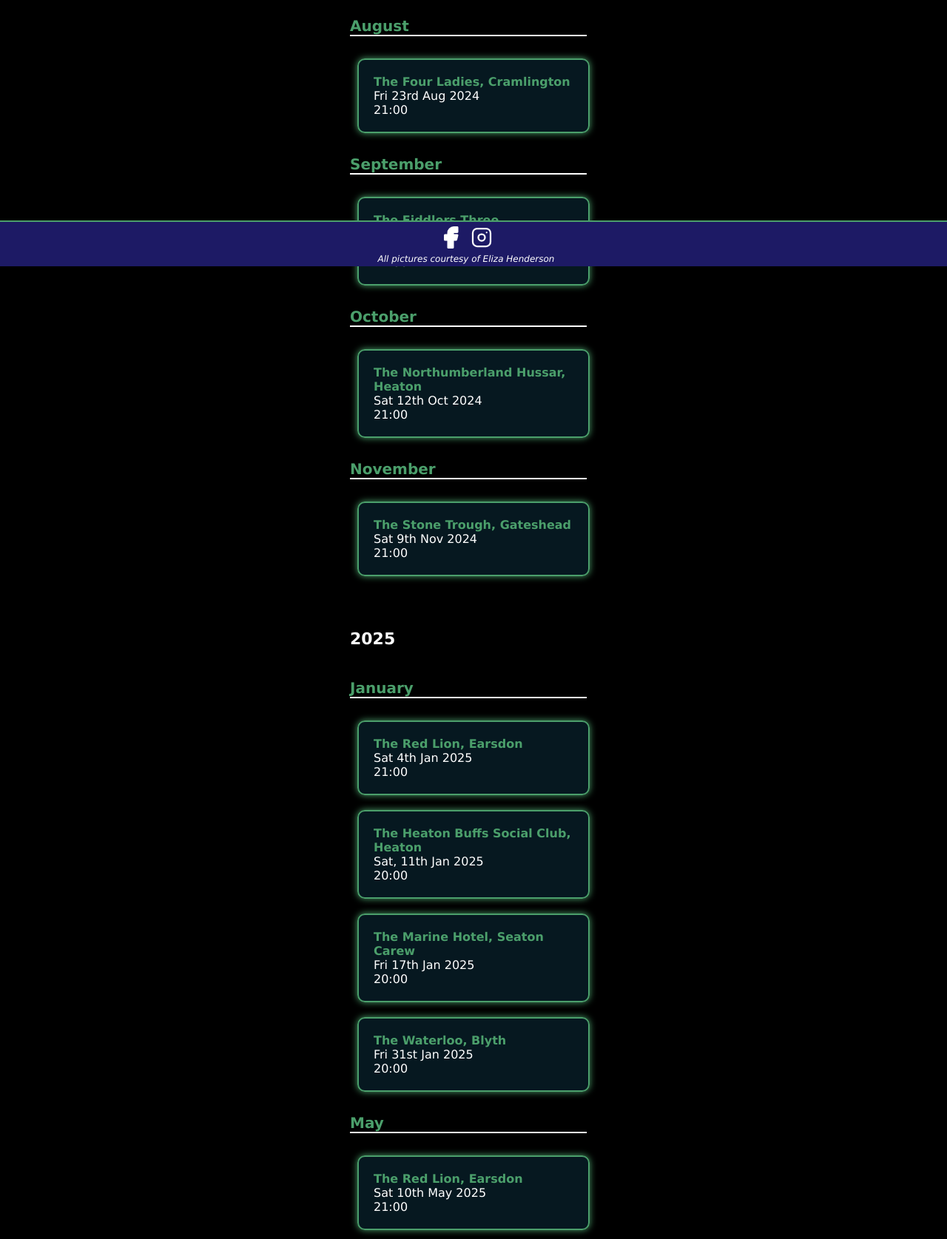
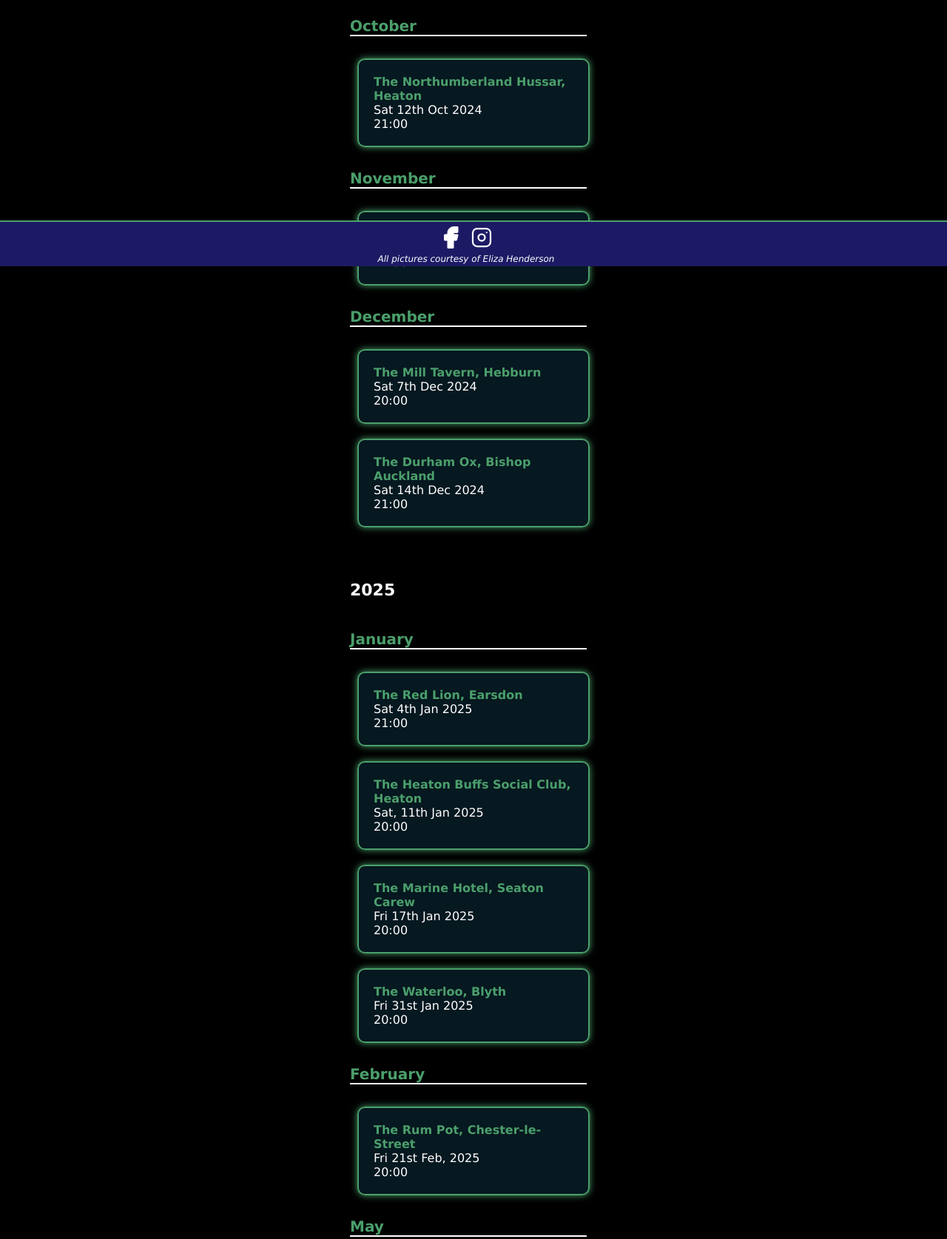
Before and after one commit to RossHGitHub/soundwalkBand, a website built with webpack: page dist/pages/gigs.html in a window 1280 px wide. Shown: the part 440-2115 px from the top of the page at 74% size. Built offline with nearby package versions, Linux system fonts and the light colour scheme.

Commit message:
updated gigs

```diff
--- a/dist/pages/gigs.html
+++ b/dist/pages/gigs.html
@@ -1,5 +1,6 @@
 <!DOCTYPE html>
 <html lang="en">
+
 <head>
   <meta charset="UTF-8">
   <meta name="viewport" content="width=device-width, initial-scale=1.0">
@@ -10,22 +11,19 @@
 <script async src="https://www.googletagmanager.com/gtag/js?id=G-RDE6M5FJC7"></script>
 <script>
   window.dataLayer = window.dataLayer || [];
-  function gtag(){dataLayer.push(arguments);}
+  function gtag() { dataLayer.push(arguments); }
   gtag('js', new Date());
 
   gtag('config', 'G-RDE6M5FJC7');
 </script>
 
 <body>
-    <script src="../main.js" defer ></script>
+  <script src="../main.js" defer></script>
 
 
   <div class="main">
     <div id="screenTop">
-    <img
-    id="mainLogo"
-    src="../img/soundwalkLogo1750.jpg"
-    alt="Soundwalk's logo">
+      <img id="mainLogo" src="../img/soundwalkLogo1750.jpg" alt="Soundwalk's logo">
 
       <nav>
         <a href="../index.html">Home</a>
@@ -38,21 +36,6 @@
     <h1>Upcoming Shows</h1>
     <section id="showsPage" role="region" aria-label="Upcoming Shows">
       <p class="showYear">2024</p>
-
-    <p class="showMonth">August</p>
-    <div id="gigItem">
-      <div class="venueHolder">The Four Ladies, Cramlington</div>
-      <div>Fri 23rd Aug 2024</div>
-      <div>21:00</div>
-    </div>
-
-    <p class="showMonth">September</p>
-
-    <div id="gigItem">
-      <div class="venueHolder">The Fiddlers Three, Gateshead</div>
-      <div>Sat 7th Sept 2024</div>
-      <div>21:00</div>
-    </div>
 
       <p class="showMonth">October</p>
 
@@ -67,6 +50,20 @@
       <div id="gigItem">
         <div class="venueHolder">The Stone Trough, Gateshead</div>
         <div>Sat 9th Nov 2024</div>
+        <div>21:00</div>
+      </div>
+
+      <p class="showMonth">December</p>
+
+      <div id="gigItem">
+        <div class="venueHolder">The Mill Tavern, Hebburn</div>
+        <div>Sat 7th Dec 2024</div>
+        <div>20:00</div>
+      </div>
+
+      <div id="gigItem">
+        <div class="venueHolder">The Durham Ox, Bishop Auckland</div>
+        <div>Sat 14th Dec 2024</div>
         <div>21:00</div>
       </div>
 
@@ -92,6 +89,12 @@
         <div>Fri 31st Jan 2025</div>
         <div>20:00</div>
       </div>
+      <p class="showMonth">February</p>
+      <div id="gigItem">
+        <div class="venueHolder">The Rum Pot, Chester-le-Street</div>
+        <div>Fri 21st Feb, 2025</div>
+        <div>20:00</div>
+      </div>
       <p class="showMonth">May</p>
       <div id="gigItem">
         <div class="venueHolder">The Red Lion, Earsdon</div>
@@ -101,6 +104,18 @@
       <div id="gigItem">
         <div class="venueHolder">The Black Bull, Morpeth</div>
         <div>Thurs 15th May 2025</div>
+        <div>20:00</div>
+      </div>
+      <p class="showMonth">June</p>
+      <div id="gigItem">
+        <div class="venueHolder">The Denton, Denton Burn</div>
+        <div>Sat 7th June 2025</div>
+        <div>20:00</div>
+      </div>
+      <p class="showMonth">July</p>
+      <div id="gigItem">
+        <div class="venueHolder">The Durham Ox, Bishop Auckland</div>
+        <div>Sat 12th July 2025</div>
         <div>20:00</div>
       </div>
 
@@ -114,13 +129,19 @@
   </div>
   <footer>
     <div>
-    <a href="https://www.facebook.com/profile.php?id=61557765549373"><svg xmlns="http://www.w3.org/2000/svg" class="icon icon-tabler icon-tabler-brand-facebook-filled" width="36" height="36" viewBox="0 0 24 24" stroke-width="1.5" stroke="#ffffff" fill="none" stroke-linecap="round" stroke-linejoin="round">
-        <path stroke="none" d="M0 0h24v24H0z" fill="none"/>
-        <path d="M18 2a1 1 0 0 1 .993 .883l.007 .117v4a1 1 0 0 1 -.883 .993l-.117 .007h-3v1h3a1 1 0 0 1 .991 1.131l-.02 .112l-1 4a1 1 0 0 1 -.858 .75l-.113 .007h-2v6a1 1 0 0 1 -.883 .993l-.117 .007h-4a1 1 0 0 1 -.993 -.883l-.007 -.117v-6h-2a1 1 0 0 1 -.993 -.883l-.007 -.117v-4a1 1 0 0 1 .883 -.993l.117 -.007h2v-1a6 6 0 0 1 5.775 -5.996l.225 -.004h3z" stroke-width="0" fill="currentColor" />
+      <a href="https://www.facebook.com/profile.php?id=61557765549373"><svg xmlns="http://www.w3.org/2000/svg"
+          class="icon icon-tabler icon-tabler-brand-facebook-filled" width="36" height="36" viewBox="0 0 24 24"
+          stroke-width="1.5" stroke="#ffffff" fill="none" stroke-linecap="round" stroke-linejoin="round">
+          <path stroke="none" d="M0 0h24v24H0z" fill="none" />
+          <path
+            d="M18 2a1 1 0 0 1 .993 .883l.007 .117v4a1 1 0 0 1 -.883 .993l-.117 .007h-3v1h3a1 1 0 0 1 .991 1.131l-.02 .112l-1 4a1 1 0 0 1 -.858 .75l-.113 .007h-2v6a1 1 0 0 1 -.883 .993l-.117 .007h-4a1 1 0 0 1 -.993 -.883l-.007 -.117v-6h-2a1 1 0 0 1 -.993 -.883l-.007 -.117v-4a1 1 0 0 1 .883 -.993l.117 -.007h2v-1a6 6 0 0 1 5.775 -5.996l.225 -.004h3z"
+            stroke-width="0" fill="currentColor" />
         </svg></a>
 
-      <a href="https://www.instagram.com/soundwalkband/"><svg xmlns="http://www.w3.org/2000/svg" class="icon icon-tabler icon-tabler-brand-instagram" width="36" height="36" viewBox="0 0 24 24" stroke-width="1.5" stroke="#ffffff" fill="none" stroke-linecap="round" stroke-linejoin="round">
-        <path stroke="none" d="M0 0h24v24H0z" fill="none"/>
+      <a href="https://www.instagram.com/soundwalkband/"><svg xmlns="http://www.w3.org/2000/svg"
+          class="icon icon-tabler icon-tabler-brand-instagram" width="36" height="36" viewBox="0 0 24 24"
+          stroke-width="1.5" stroke="#ffffff" fill="none" stroke-linecap="round" stroke-linejoin="round">
+          <path stroke="none" d="M0 0h24v24H0z" fill="none" />
           <path d="M4 4m0 4a4 4 0 0 1 4 -4h8a4 4 0 0 1 4 4v8a4 4 0 0 1 -4 4h-8a4 4 0 0 1 -4 -4z" />
           <path d="M12 12m-3 0a3 3 0 1 0 6 0a3 3 0 1 0 -6 0" />
           <path d="M16.5 7.5l0 .01" />
```
Lines whose indentation alone changed are shown as unchanged.
